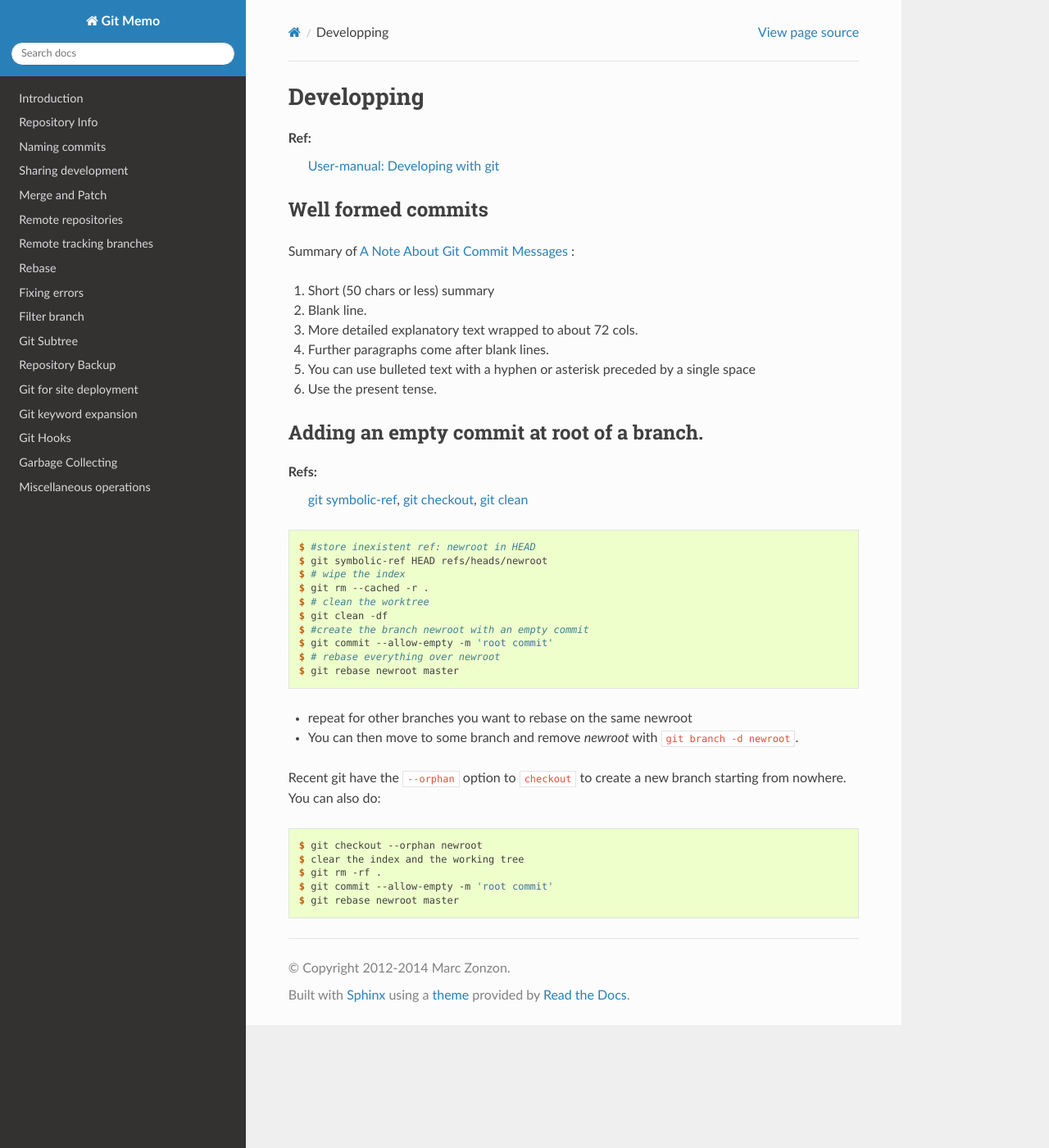
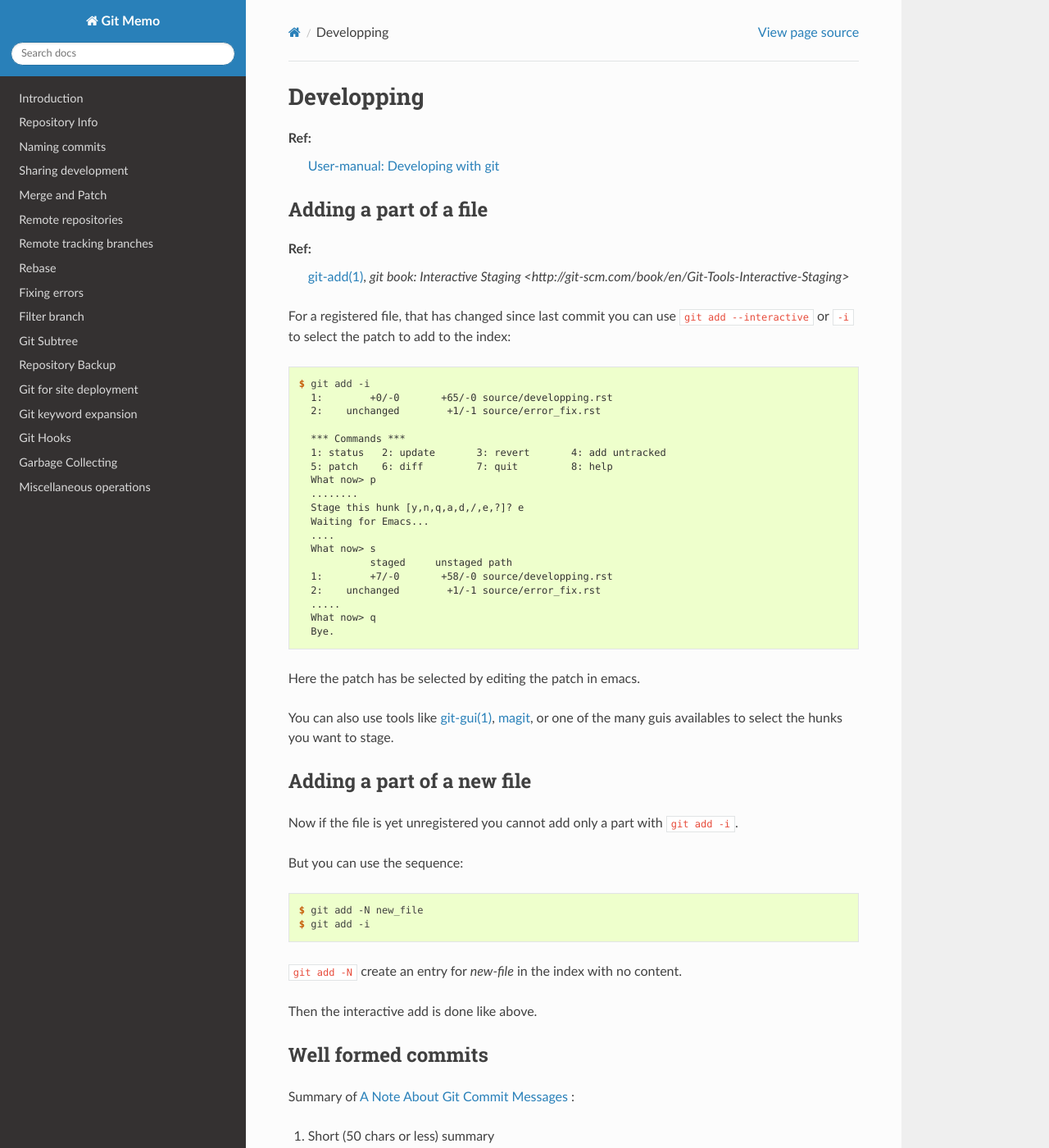
Before and after one commit to marczz/git-memo, a Sphinx documentation site: the page built from source/developping.rst, in a window 1280 px wide and 1400 px high. Shown: the whole window at 82% size. Built offline with Sphinx 7.4.7 and the Read the Docs theme 2.0.0, drawn with Linux system fonts in a browser that asks for light colours.

Commit message:
developping.rst: added "adding a part of a file"

```diff
--- a/source/developping.rst
+++ b/source/developping.rst
@@ -4,6 +4,66 @@ Developping
 Ref:
     :gitdoc:`User-manual: Developing with git
     <user-manual.html#Developing-With-git>`
+
+..  index:
+    single: git; commit
+    single: commit; format
+
+..  index
+    single:git; add --interactive
+
+Adding a part of a file
+-----------------------
+Ref:
+    :gitdoc:`git-add(1) <git-add.html>`,
+    `git book: Interactive Staging
+    <http://git-scm.com/book/en/Git-Tools-Interactive-Staging>`
+
+For a registered file, that has changed since last commit
+you can use ``git add --interactive`` or ``-i`` to select the patch to
+add to the index::
+
+    $ git add -i
+      1:        +0/-0       +65/-0 source/developping.rst
+      2:    unchanged        +1/-1 source/error_fix.rst
+
+      *** Commands ***
+      1: status   2: update       3: revert       4: add untracked
+      5: patch    6: diff         7: quit         8: help
+      What now> p
+      ........
+      Stage this hunk [y,n,q,a,d,/,e,?]? e
+      Waiting for Emacs...
+      ....
+      What now> s
+                staged     unstaged path
+      1:        +7/-0       +58/-0 source/developping.rst
+      2:    unchanged        +1/-1 source/error_fix.rst
+      .....
+      What now> q
+      Bye.
+
+Here the patch has be selected by editing the patch in emacs.
+
+You can also use tools like :gitdoc:`git-gui(1) <git-gui.html>`,
+`magit <magit.github.io/documentation.html>`_, or one of the many guis
+availables to select the hunks you want to stage.
+
+Adding a part of a new file
+---------------------------
+
+Now if the file is yet unregistered you cannot add only a part with
+``git add -i``.
+
+But you can use the sequence::
+
+  $ git add -N new_file
+  $ git add -i
+
+``git add -N`` create an entry for *new-file* in the index with no
+content.
+
+Then the interactive add is done like above.
 
 Well formed commits
 -------------------
```
